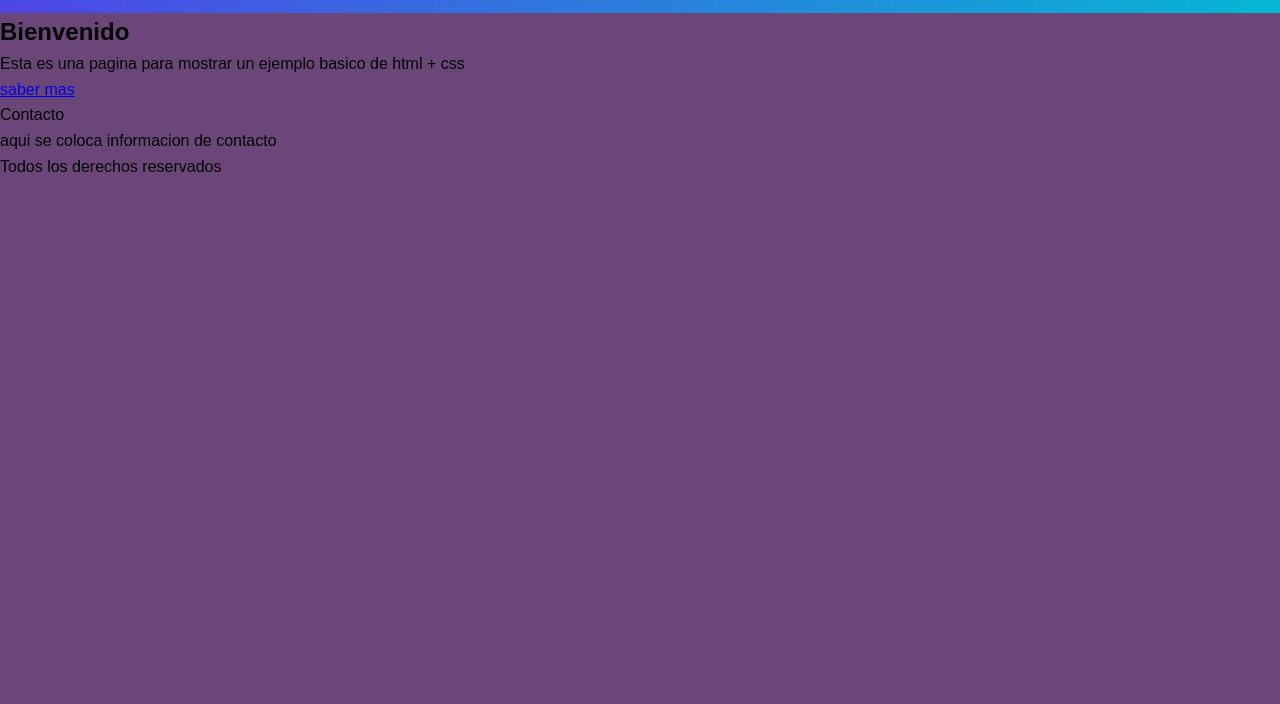
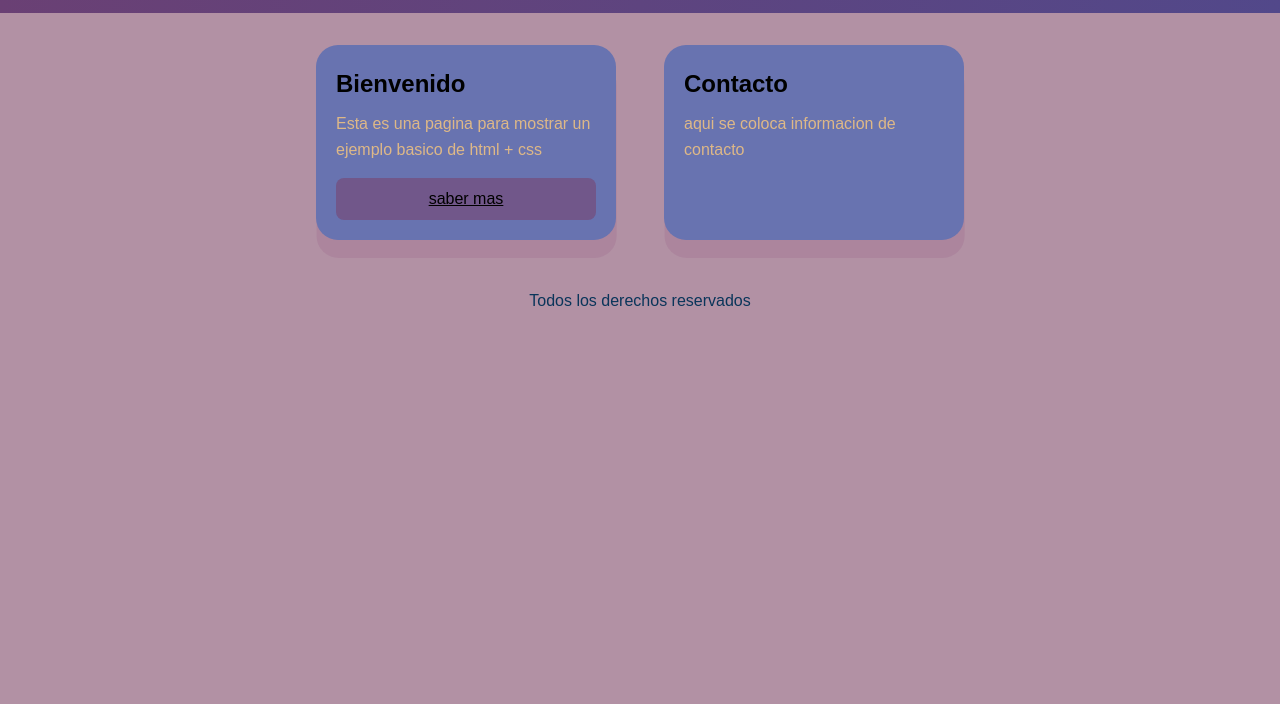
Before and after one commit to fernandapolochemoreno-blip/repositorio-para-html, a plain HTML site: page index.html in a window 1280 px wide. Shown: the part 96-800 px from the top of the page. Drawn offline with Linux system fonts and the light colour scheme.

Commit message:
se termnina de hacer los estilos

```diff
--- a/index.html
+++ b/index.html
@@ -21,7 +21,7 @@
             <a class="btn" href="#">saber mas</a>
         </section>
          <section class="card">
-           </h2>Contacto</h2>
+           <h2>Contacto</h2>
            <p>aqui se coloca informacion de contacto</p>
         </section>
     </main>
--- a/styles.css
+++ b/styles.css
@@ -9,14 +9,64 @@
 body{
     font-family: Arial, Helvetica, sans-serif;
     line-height: 1.6;
-    background: rgb(106, 70, 121);
+    background: rgb(178, 145, 164);
     color: rgb(0, 0, 0);
 }
 
 /*Estilo para el encabezado con degradado*/
 .site-header{
-    background: linear-gradient(90deg, #4f46e6,#06b6d4);
+    background: linear-gradient(90deg, #6a4074,#52488a);
     color: rgb(0, 0, 0);
     padding: 1rem;
     text-align: center;
 }
+.subtitle{
+    opacity: 65;
+}
+
+.content{
+    display: flex; /* Colocar las targetas en al lado de la otra */
+    gap: 3rem; /* separar las tarjetas */
+    flex-wrap: wrap; /* permite que las targetas bajen si*/
+    justify-content: center;
+    padding: 2rem;
+
+}
+
+.card{
+    background: #6873b0;
+    padding: 1.25rem;
+    border-radius: 22px;
+    box-shadow: 0.6px 18px rgba(118, 36, 100, 0.1);/* dsar profundidas a los lados*/
+    width: 300px;
+}
+
+.card h2{
+    margin-bottom: 0.5rem;
+    color: rgb(0, 0, 0);
+}
+
+.card p{
+    margin-bottom: 1rem;
+    color: burlywood;
+}
+
+.btn{
+    display: inline-block;
+    padding: 0.5rem 1rem;
+    background: #71578a;
+    border-radius: 8px;
+    color: rgb(0, 0, 0);
+    justify-content: center;
+}
+
+.card a{
+    display: flex;
+    text-align: center;
+}
+
+.site-footer{
+    text-align: center;
+    padding: 1rem;
+    color: rgb(10, 53, 90);
+}
```
